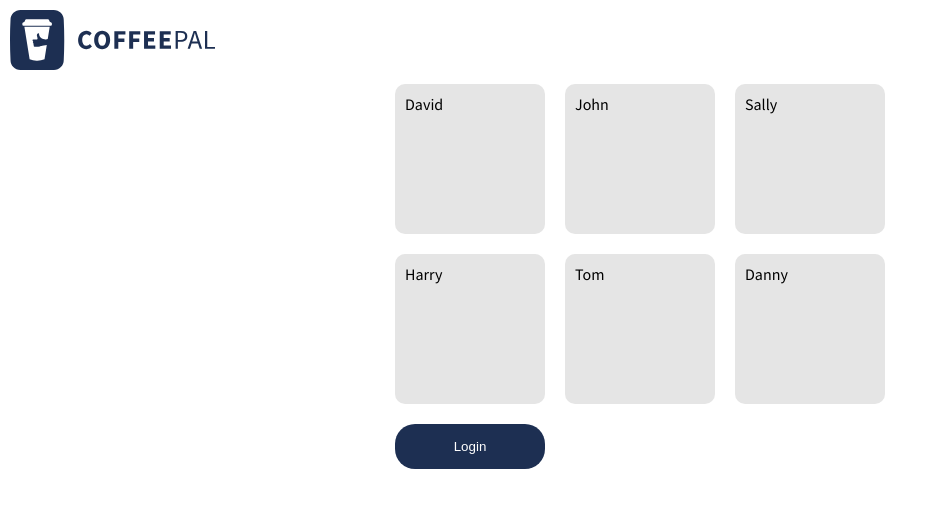
After one commit to sambrock/CoffeePal, a PHP site: page /login.php in a window 1280 px wide. The commit adds this page. Shown: the top 508 px of the page, without its empty margins (0-938 px from the left). Run offline with PHP 8.4, Linux system fonts and the light colour scheme; data that the repository does not hold is empty; some libraries are stand-ins or nearby versions.

Commit message:
Added login.

```diff
--- /dev/null
+++ b/login.php
@@ -0,0 +1,6 @@
+<?php
+require_once("model.php");
+
+include("header-view.php");
+include("login_view.php");
+?>
--- /dev/null
+++ b/login_view.php
@@ -0,0 +1,29 @@
+<?php
+
+?>
+<div class="login-container">
+    <div class="users-container">
+        <div class="user">
+            <span class="user-name">David</span>
+        </div>
+        <div class="user">
+            <span class="user-name">John</span>
+        </div>
+        <div class="user">
+            <span class="user-name">Sally</span>
+        </div>
+        <div class="user">
+            <span class="user-name">Harry</span>
+        </div>
+        <div class="user">
+            <span class="user-name">Tom</span>
+        </div>
+        <div class="user">
+            <span class="user-name">Danny</span>
+        </div>
+        <button id="login-btn">Login</button>
+    </div>
+    <div>
+
+    </div>
+</div>
--- a/style/style.css
+++ b/style/style.css
@@ -13,6 +13,40 @@ h1,h2,h3{
 }
 #logo{
     padding: 10px;
+}
+
+/* login */
+.login-container{
+    display: flex;
+    justify-content: center;
+}
+.users-container{
+    display: grid;
+    grid-template-columns: repeat(3, 150px);
+    grid-gap: 20px;
+    position: relative;
+}
+.user{
+    border-radius: 10px;
+    box-sizing: border-box;
+    position: relative;
+    background: #e5e5e5;
+    cursor: pointer;
+    height: 150px;
+    padding: 10px;
+}
+#login-btn{
+    border: none;
+    outline: none;
+    background: #1D2F52;
+    color: #fff;
+    border-radius: 20px;
+    cursor: pointer;
+    height: 45px;
+    width: 150px;
+}
+#login-btn:hover{
+    background: #101e2c;
 }
 
 /* order */
@@ -178,7 +212,7 @@ h1,h2,h3{
     cursor: pointer;
 }
 .delete:hover{
-    color: #3da1de;
+    color: #101e2c;
 }
 #current-order-total{
     height: 50px;
```
